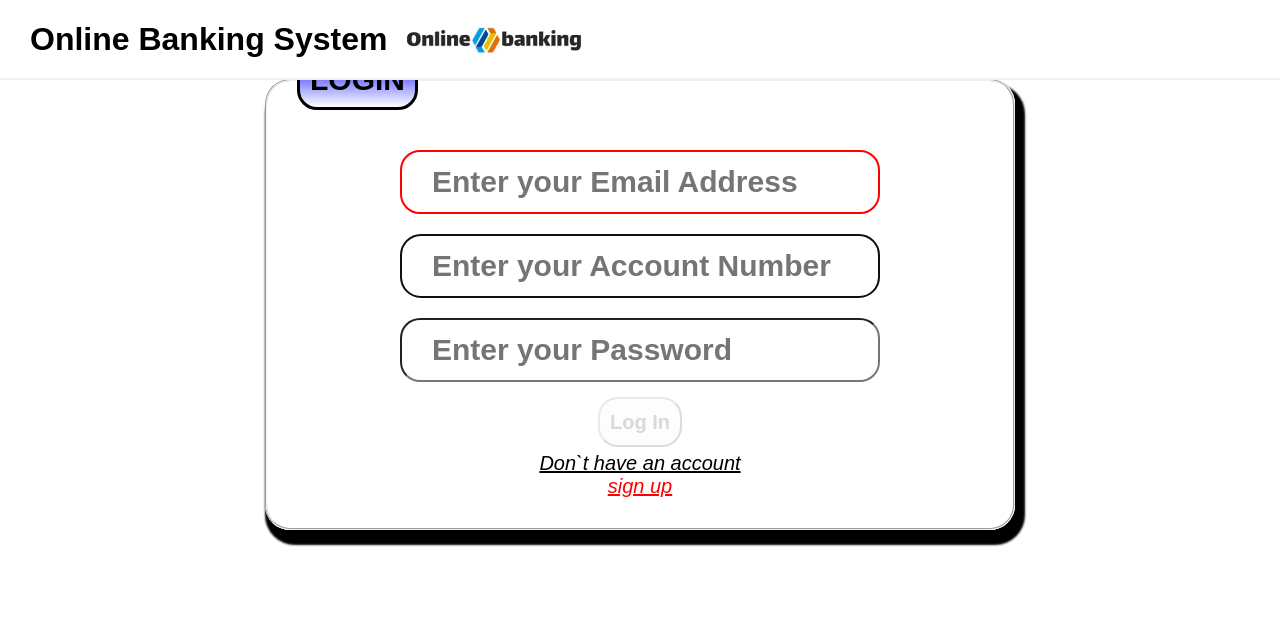
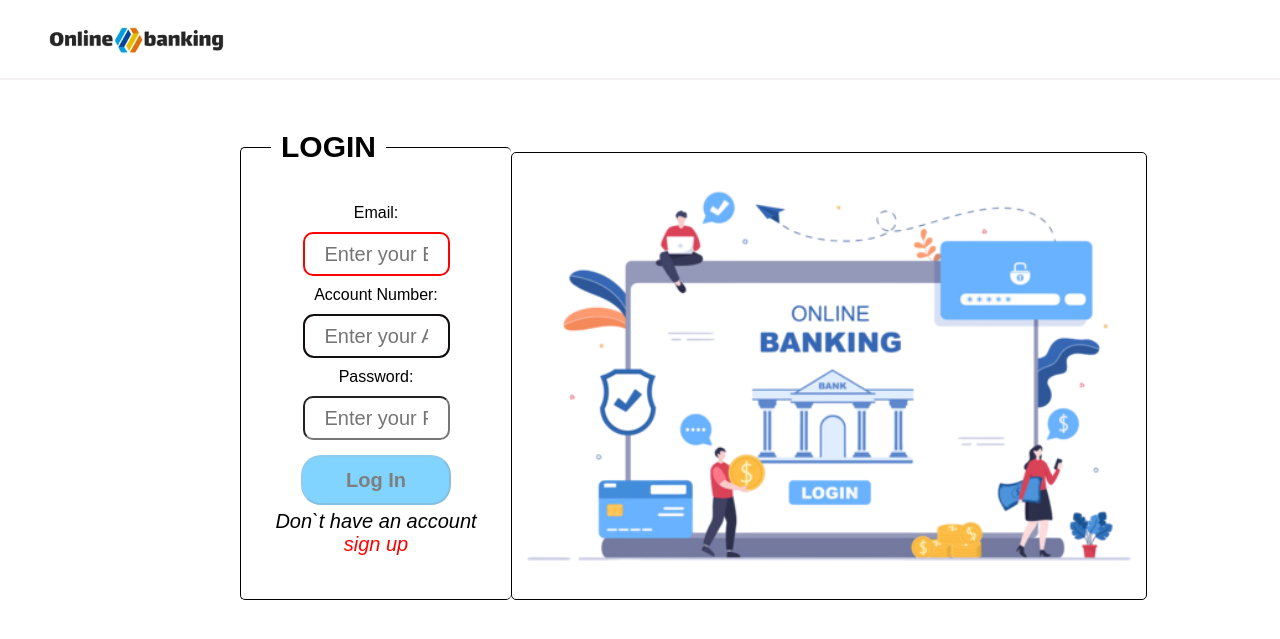
Before and after one commit to shubhamgiri729/online-banking-system, a PHP site: page /HTML/login.html in a window 1280 px wide. Shown: the top 639 px of the page. Run offline with PHP 8.4, Linux system fonts and the light colour scheme.

Commit message:
Improve the login page UI and add image

```diff
--- a/CSS/login.css
+++ b/CSS/login.css
@@ -1,30 +1,46 @@
-@import url("../CSS/home.css");
+@import url("./home.css");
+
+form{
+    display: flex;
+    justify-content: space-between;
+}
+
 fieldset{
-    border-radius:25px;
+    border-radius:5px;
+    border: 1px solid black;
+    border-right: none;
     padding:30px;
     background-color: white;
     text-align: center;
-    width:750px;
-    box-shadow:5px 10px 2px 5px;
-    margin:50px auto;
+    width:700px;
+    margin-top: 15vh;
+    margin-left: 30vh;
 }
+
+fieldset:hover{
+    border: 2px solid blue;
+}
+
+form img{
+    margin-top: 19vh;
+    margin-right: 25vh;
+    height: 56vh;
+    border: 1px solid black;
+    border-radius: 5px;
+}
+
 legend{
     text-transform: uppercase;
     font-weight:bolder;
     font-size: 30px;
     text-align: end;
-    border-radius:20px;
-    border:3px solid black;
-    /* background-color:greenyellow; */
-    background-image:linear-gradient(blue,white);
     padding:10px
 }
 input{
-    height:50px;
-    border-radius:20px;
-    padding:30px;
-    font-size:30px;
-    font-weight:bolder;
+    height:30px;
+    border-radius:10px;
+    padding:20px;
+    font-size:20px;
     margin:10px;
     width: 70%;
 }
@@ -38,12 +54,16 @@ form p{
 }
 button{
     height:50px;
-    padding:10px;
+    width: 150px;
+    padding:10px auto;
     border-radius:20px;
     border-style: outset;
     margin:5px 30px;
     font-size: 20px;
+    background-color: #03a9ff;
+    color: black;
     font-weight: bolder;
+    cursor: pointer;
 }
 #result{
     font-size:10px;
@@ -60,7 +80,7 @@ input[type="email"]:invalid{
 
 .sign{
     font-size:20px;
-    /* color:red; */
+    text-decoration: none;
     font-style:oblique;
 }
 .bank{
@@ -69,4 +89,6 @@ input[type="email"]:invalid{
 }
 #signin{
 color: red;
+text-decoration: none;
+cursor: pointer;
 }
--- a/HTML/login.html
+++ b/HTML/login.html
@@ -10,7 +10,7 @@
 
     <body onload="load();">
         <div id="header">
-            <h1 id="SKM" >Online Banking System</h1>
+            <!-- <h1 id="SKM" >Online Banking System</h1> -->
             <a href="index.php"><img src="../Images/onlinebank.jpg" alt="Online Banking System" title="Online Banking Website"></a>
           <div class="bank">
             <marquee direction="right" height="500px" behavior="loop" onmouseover="stop();" scrollamount="20" onmouseout="start();">Welcome to Online Bank !! </marquee>
@@ -20,8 +20,11 @@
         <form action="login.php" method="POST">
             <fieldset>
                 <legend>Login</legend>
+                <label for="email">Email: </label>
                 <input name="email" type="email" placeholder="Enter your Email Address" id="email" required><br />
+                <label for="accno">Account Number: </label>
                 <input type="text" name="username" placeholder="Enter your Account Number" id="accno" required><br />
+                <label for="password">Password: </label>
                 <input type="password" accept="number" name="password" placeholder="Enter your Password" id="password"
                     onblur="return validForm();" required><br />
                 <div id="result"></div>
@@ -30,6 +33,7 @@
                 <p class="sign"> Don`t have an account </p>
                 <p class="sign" id="signin" onclick="window.location.href='signup.html'">sign up</p>
             </fieldset>
+            <img src="../Images/online banking login page.png" alt="login page">
         </form>
     </body>
 
```
Also changed, not shown: Images/online banking login page.png (added).
